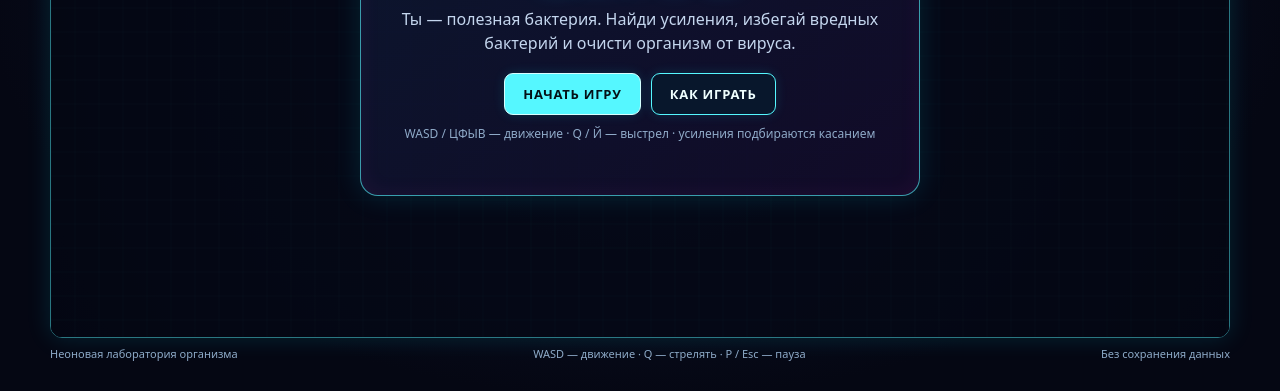
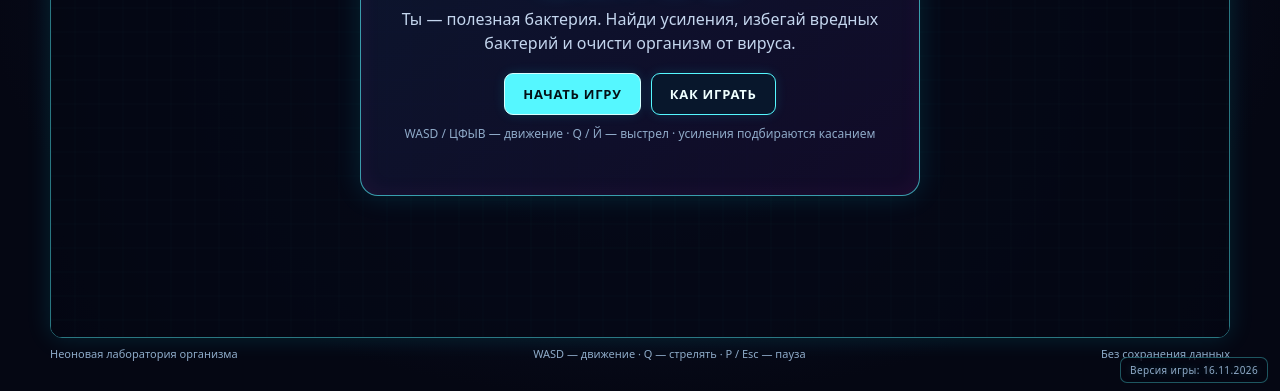
Before and after one commit to vickar2000-crypto/-, a plain HTML site: page index.html in a window 1280 px wide. Shown: the part 409-800 px from the top of the page. Drawn offline with Linux system fonts and the light colour scheme.

Commit message:
Add game version date in bottom-right corner

```diff
--- a/index.html
+++ b/index.html
@@ -29,6 +29,9 @@ button.danger{border-color:var(--pink);color:#ffb8f1}
 .pad button,.fire{padding:0;opacity:.85;touch-action:none}
 .fire{align-self:end;border-color:var(--pink);color:#ff9fe9;pointer-events:auto;width:62px;height:62px;border-radius:50%}
 @media(max-width:700px){#wrap{padding:5px;gap:5px}#touch{display:flex}#bottom .help{display:none}}
+
+#version-date{position:fixed;right:12px;bottom:8px;z-index:1000;padding:5px 9px;border:1px solid #55f7ff55;border-radius:7px;background:#050713c9;color:#8faac8;font-size:10px;letter-spacing:.04em;pointer-events:none;user-select:none;text-shadow:0 0 8px #55f7ff44}
+@media(max-width:700px){#version-date{right:7px;bottom:6px;font-size:9px;padding:4px 7px}}
 </style>
 </head>
 <body>
@@ -234,4 +237,5 @@ document.querySelectorAll('[data-key]').forEach(b=>{const k=b.dataset.key;const
 resize();draw();
 })();
 </script>
+<div id="version-date" aria-label="Дата версии игры">Версия игры: 16.11.2026</div>
 </body></html>
```
